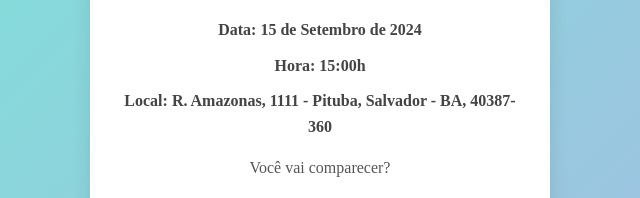
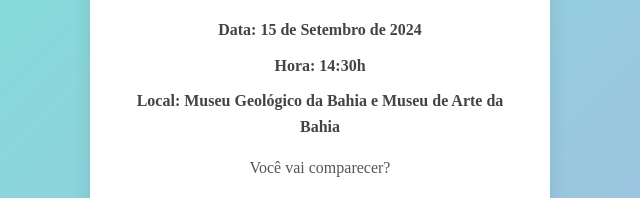
Before and after one commit to renatogamas/Convitenew, a plain HTML site: page index.html in a window 1280 px wide. Shown: the part 329-527 px from the top of the page, 320-960 px from the left. Drawn offline with Linux system fonts and the light colour scheme.

```diff
--- a/index.html
+++ b/index.html
@@ -13,8 +13,8 @@
 
     <div class="detalhes">
       <p><strong>Data:</strong> 15 de Setembro de 2024</p>
-      <p><strong>Hora:</strong> 15:00h</p>
-      <p><strong>Local:</strong> R. Amazonas, 1111 - Pituba, Salvador - BA, 40387-360</p>
+      <p><strong>Hora:</strong> 14:30h</p>
+      <p><strong>Local:</strong> Museu Geológico da Bahia e Museu de Arte da Bahia</p>
     </div>
 
     <p>Você vai comparecer?</p>
```
